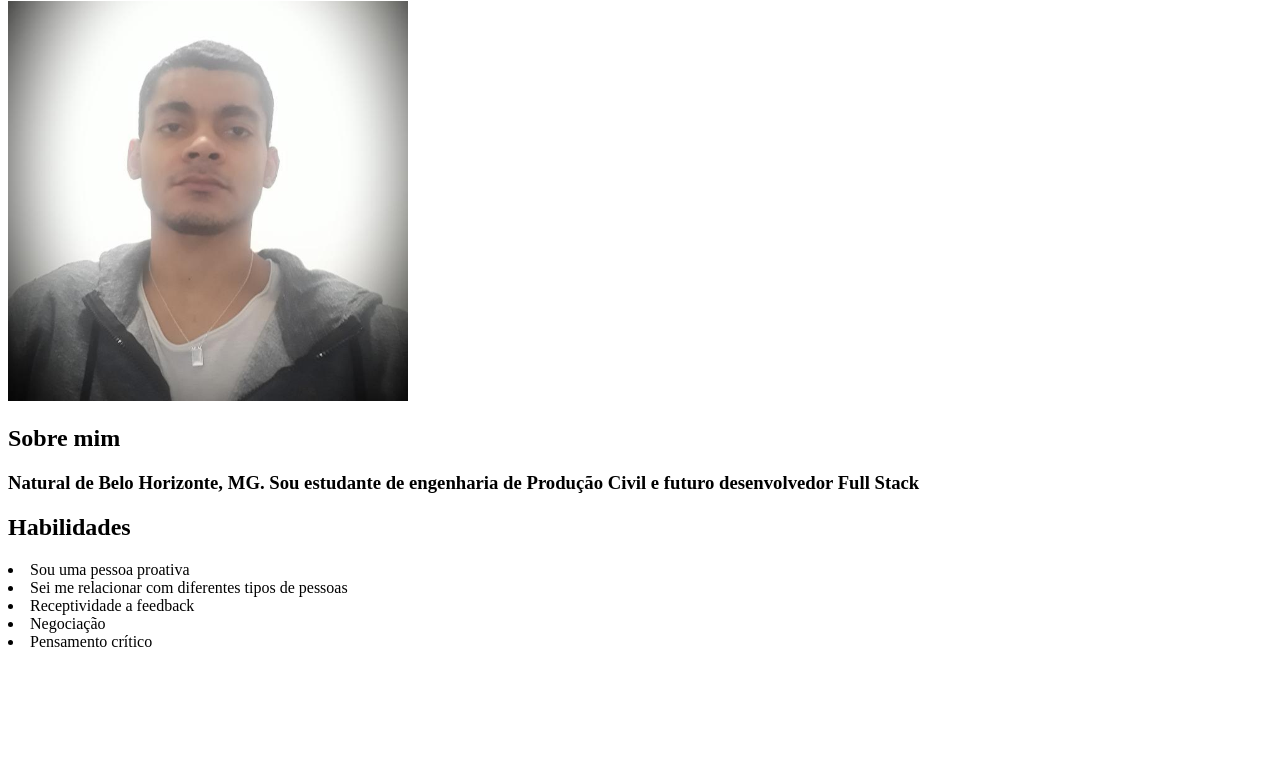
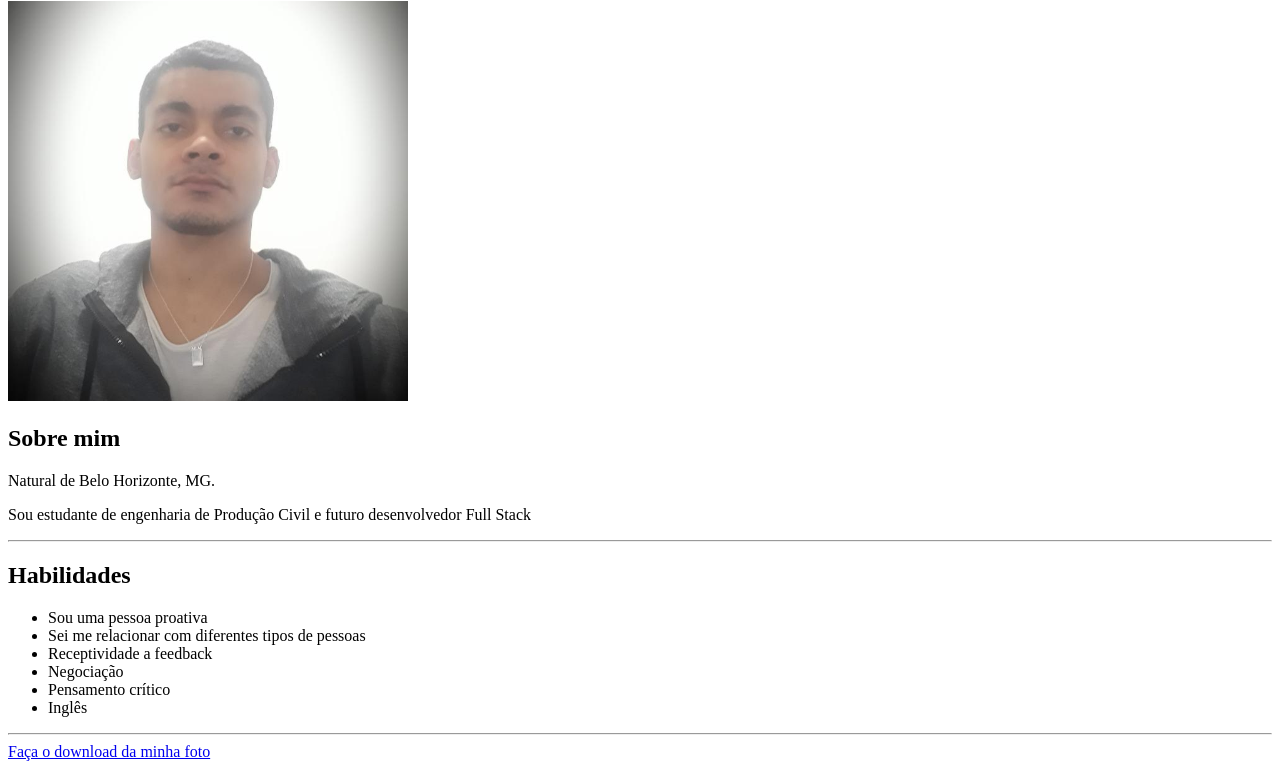
Before and after one commit to Gustavo-Mourao/Portifolio, a plain HTML site: page index.html in a window 1280 px wide. Shown: the part 79-848 px from the top of the page. Before the commit the page ends 800 px from the top, so only its background shows below. Drawn offline with Linux system fonts and the light colour scheme.

Commit message:
link foto

```diff
--- a/index.html
+++ b/index.html
@@ -11,15 +11,23 @@
     <img width="400px" src="./aca6ae3a-ea4f-4a74-bfc4-7f9a69078f42.jpeg" alt="Foto perfil">
 
     <h2>Sobre mim</h2>
-
-    <h3>Natural de Belo Horizonte, MG. Sou estudante de engenharia de Produção Civil e futuro desenvolvedor Full Stack </h3>
+    <p>Natural de Belo Horizonte, MG. </h3>
+    <p>Sou estudante de engenharia de Produção Civil e futuro desenvolvedor Full Stack</p>
+   <hr>
 
     <h2>Habilidades</h2>
+    <ul>
     <li>Sou uma pessoa proativa</li>
     <li>Sei me relacionar com diferentes tipos de pessoas</li>
     <li>Receptividade a feedback</li>
     <li>Negociação</li>
     <li>Pensamento crítico</li>
+    <li>Inglês</li>
+    </ul>
+    <hr>
+
+    <a href="aca6ae3a-ea4f-4a74-bfc4-7f9a69078f42.jpeg">Faça o download da minha foto</a>
+
 
 
 </body>
```
